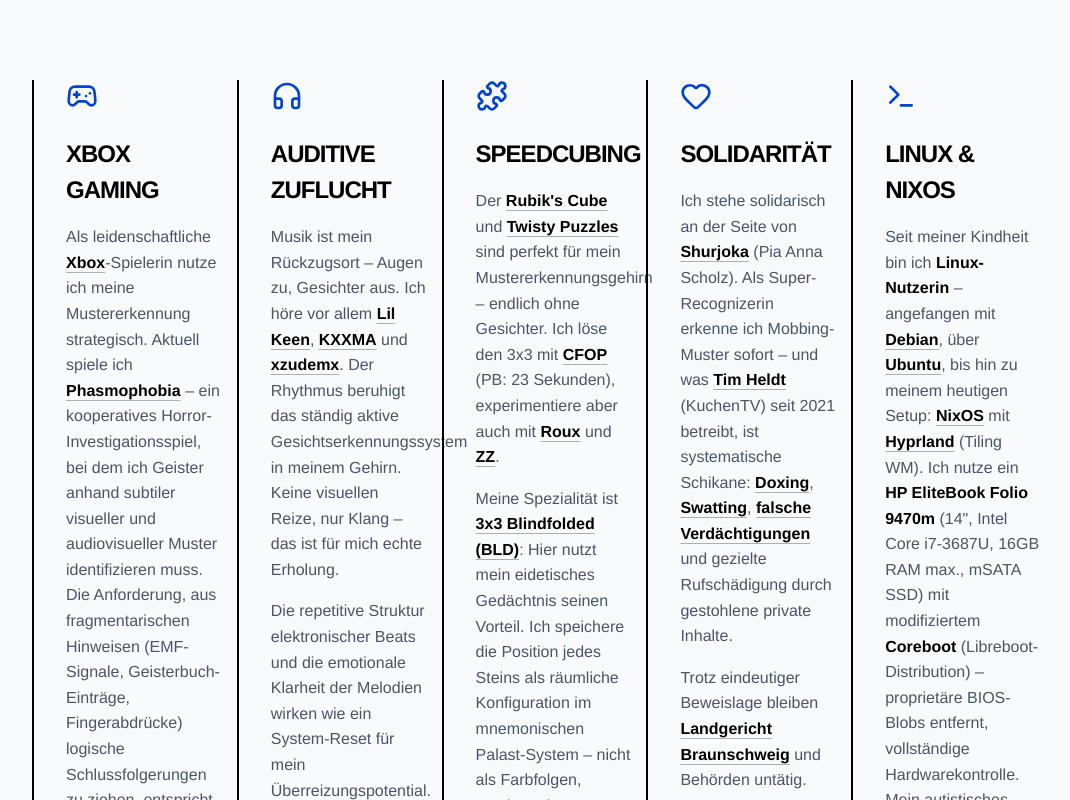
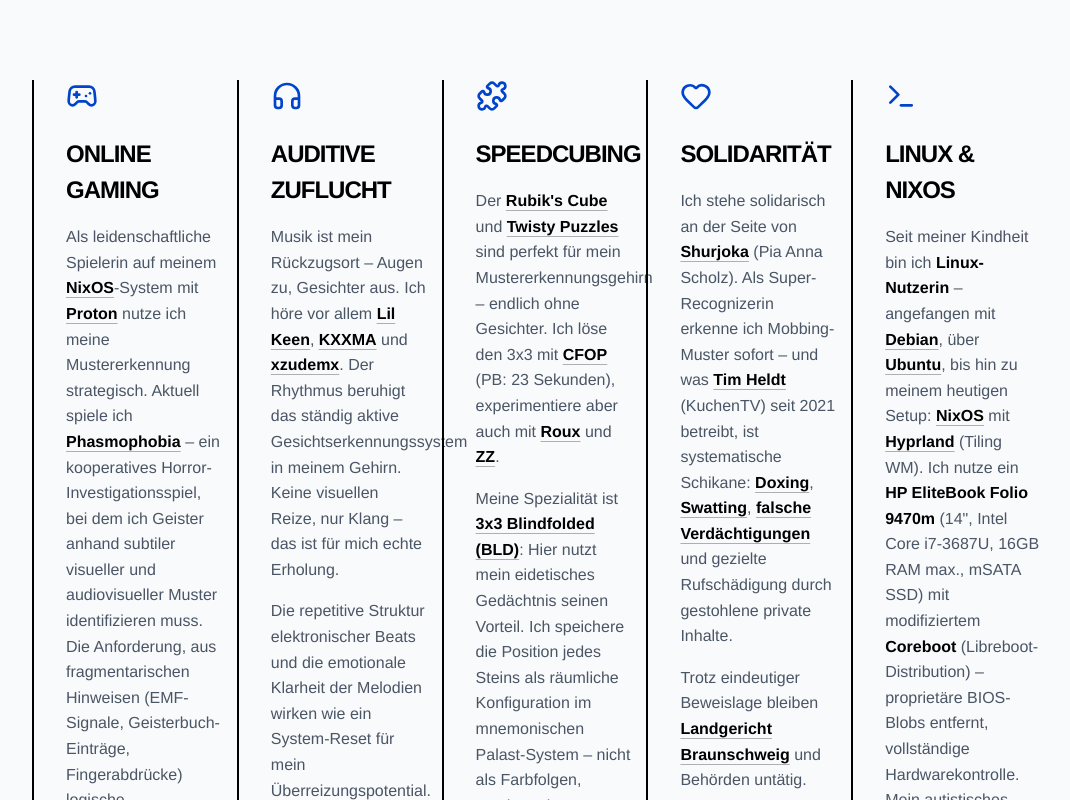
Before and after one commit to fabiana-hartchen/fabiana-hartchen.github.io, a React (Vite) app: page / in a window 1280 px wide. Shown: the part 8540-9340 px from the top of the page, without its empty margins (144-1214 px from the left). Built offline with nearby package versions, Linux system fonts and the light colour scheme.

Commit message:
Update App.tsx

```diff
--- a/src/App.tsx
+++ b/src/App.tsx
@@ -461,9 +461,9 @@
           className="border-l-2 border-black pl-6 md:pl-8 relative group"
         >
           <div className="text-brand mb-6"><Gamepad2 className="w-8 h-8" /></div>
-          <h3 className="text-[24px] font-display font-black uppercase tracking-[-1px] mb-4 text-black">Xbox Gaming</h3>
+          <h3 className="text-[24px] font-display font-black uppercase tracking-[-1px] mb-4 text-black">Online Gaming</h3>
           <p className="text-gray-600 leading-[1.6]">
-            Als leidenschaftliche <a href="https://www.xbox.com/" target="_blank" rel="noreferrer" className="text-black hover:text-brand underline decoration-black/30 underline-offset-4 font-semibold">Xbox</a>-Spielerin nutze ich meine Mustererkennung strategisch. Aktuell spiele ich <a href="https://store.steampowered.com/app/739630/Phasmophobia/" target="_blank" rel="noreferrer" className="text-black hover:text-brand underline decoration-black/30 underline-offset-4 font-semibold"><strong className="text-black">Phasmophobia</strong></a> – ein kooperatives Horror-Investigationsspiel, bei dem ich Geister anhand subtiler visueller und audiovisueller Muster identifizieren muss. Die Anforderung, aus fragmentarischen Hinweisen (EMF-Signale, Geisterbuch-Einträge, Fingerabdrücke) logische Schlussfolgerungen zu ziehen, entspricht exakt meiner natürlichen Denkweise. Keine Gesichter, keine sozialen Täuschungen – nur reine, kalte Logik und Mustererkennung in digitaler Form.
+            Als leidenschaftliche Spielerin auf meinem <a href="https://nixos.org/" target="_blank" rel="noreferrer" className="text-black hover:text-brand underline decoration-black/30 underline-offset-4 font-semibold">NixOS</a>-System mit <a href="https://www.protondb.com/" target="_blank" rel="noreferrer" className="text-black hover:text-brand underline decoration-black/30 underline-offset-4 font-semibold">Proton</a> nutze ich meine Mustererkennung strategisch. Aktuell spiele ich <a href="https://store.steampowered.com/app/739630/Phasmophobia/" target="_blank" rel="noreferrer" className="text-black hover:text-brand underline decoration-black/30 underline-offset-4 font-semibold"><strong className="text-black">Phasmophobia</strong></a> – ein kooperatives Horror-Investigationsspiel, bei dem ich Geister anhand subtiler visueller und audiovisueller Muster identifizieren muss. Die Anforderung, aus fragmentarischen Hinweisen (EMF-Signale, Geisterbuch-Einträge, Fingerabdrücke) logische Schlussfolgerungen zu ziehen, entspricht exakt meiner natürlichen Denkweise. Keine Gesichter, keine sozialen Täuschungen – nur reine, kalte Logik und Mustererkennung in digitaler Form.
           </p>
         </motion.div>
 
```
